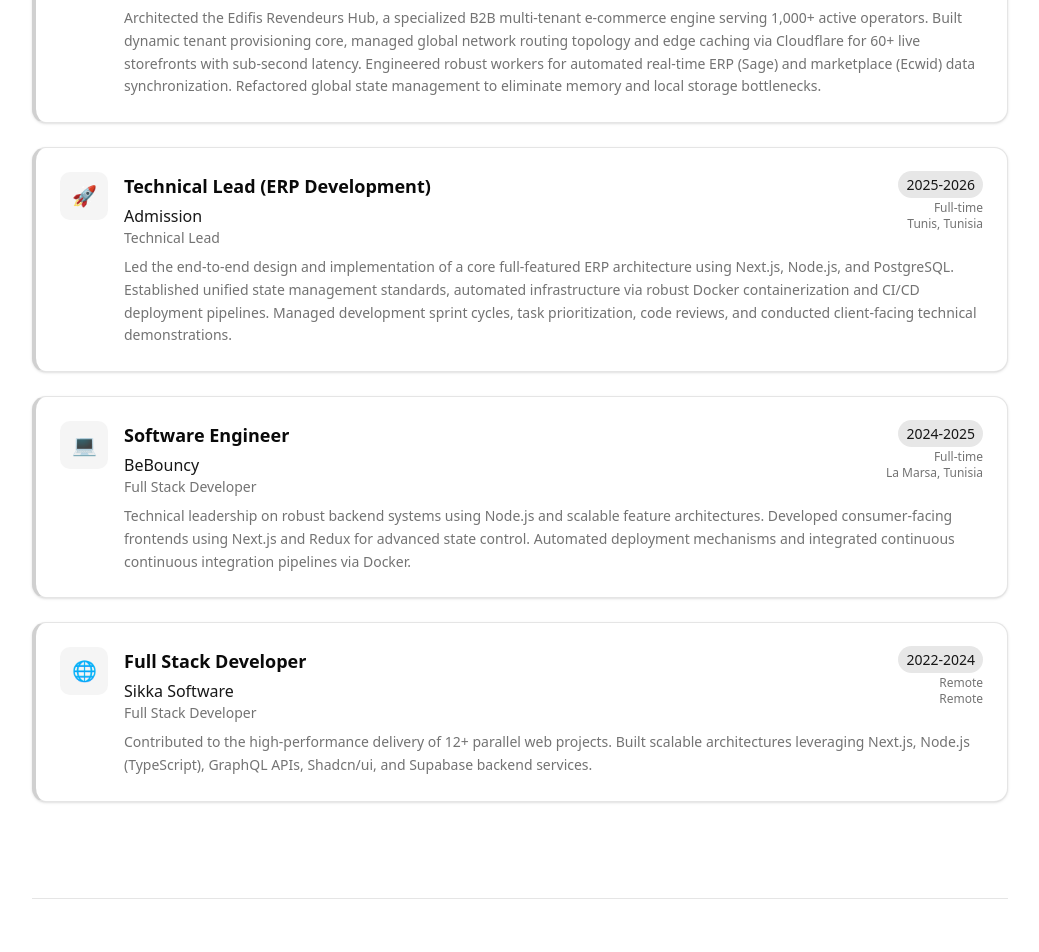
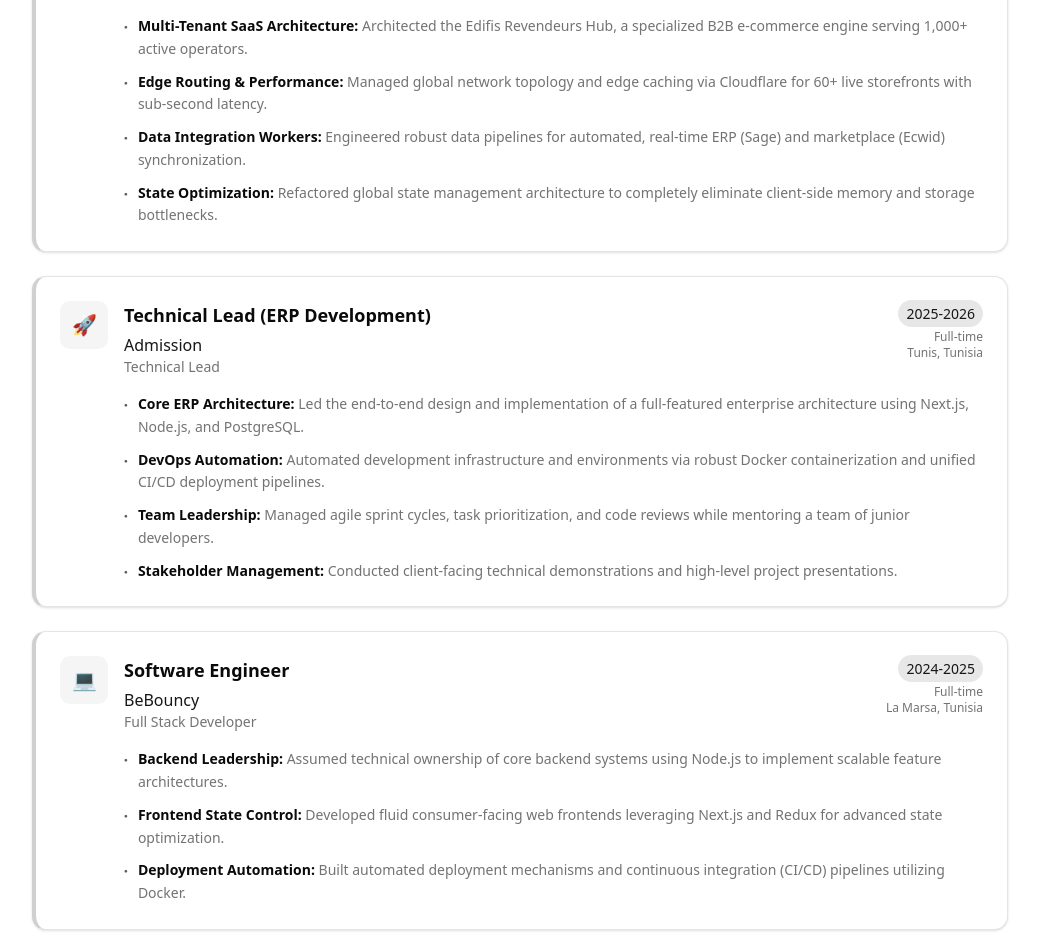
Before and after one commit to Mansourkira/Portfolio, a Next.js app: page / in a window 1280 px wide. Shown: the part 2520-3472 px from the top of the page, without its empty margins (120-1159 px from the left). Built offline with nearby package versions, Linux system fonts and the light colour scheme.

Commit message:
chore: minor changes

```diff
--- a/components/experience-item.tsx
+++ b/components/experience-item.tsx
@@ -1,6 +1,11 @@
 "use client"
 
 import { Card, CardContent } from "@/components/ui/card"
+
+interface ExperienceHighlight {
+    label: string
+    text: string
+}
 
 interface ExperienceItemProps {
     year: string
@@ -10,7 +15,7 @@
     type: string
     location: string
     logo: string
-    description: string
+    description: ExperienceHighlight[]
 }
 
 export function ExperienceItem({
@@ -45,7 +50,17 @@
                                 <p className="text-xs text-muted-foreground">{location}</p>
                             </div>
                         </div>
-                        <p className="text-sm text-muted-foreground leading-relaxed">{description}</p>
+                        <ul className="mt-4 space-y-2.5 list-none">
+                            {description.map((item, index) => (
+                                <li key={index} className="flex gap-2.5 text-sm leading-relaxed">
+                                    <span className="text-primary/70 mt-[0.45rem] shrink-0 text-[0.4rem]">●</span>
+                                    <span className="text-muted-foreground">
+                                        <strong className="font-semibold text-foreground">{item.label}:</strong>{" "}
+                                        {item.text}
+                                    </span>
+                                </li>
+                            ))}
+                        </ul>
                     </div>
                 </div>
             </CardContent>
--- a/lib/messages.json
+++ b/lib/messages.json
@@ -23,7 +23,24 @@
                     "type": "Part-time",
                     "location": "Tunis, Tunisia / Remote",
                     "logo": "🏗️",
-                    "description": "Architected the Edifis Revendeurs Hub, a specialized B2B multi-tenant e-commerce engine serving 1,000+ active operators. Built dynamic tenant provisioning core, managed global network routing topology and edge caching via Cloudflare for 60+ live storefronts with sub-second latency. Engineered robust workers for automated real-time ERP (Sage) and marketplace (Ecwid) data synchronization. Refactored global state management to eliminate memory and local storage bottlenecks."
+                    "description": [
+                        {
+                            "label": "Multi-Tenant SaaS Architecture",
+                            "text": "Architected the Edifis Revendeurs Hub, a specialized B2B e-commerce engine serving 1,000+ active operators."
+                        },
+                        {
+                            "label": "Edge Routing & Performance",
+                            "text": "Managed global network topology and edge caching via Cloudflare for 60+ live storefronts with sub-second latency."
+                        },
+                        {
+                            "label": "Data Integration Workers",
+                            "text": "Engineered robust data pipelines for automated, real-time ERP (Sage) and marketplace (Ecwid) synchronization."
+                        },
+                        {
+                            "label": "State Optimization",
+                            "text": "Refactored global state management architecture to completely eliminate client-side memory and storage bottlenecks."
+                        }
+                    ]
                 },
                 {
                     "year": "2025-2026",
@@ -33,7 +50,24 @@
                     "type": "Full-time",
                     "location": "Tunis, Tunisia",
                     "logo": "🚀",
-                    "description": "Led the end-to-end design and implementation of a core full-featured ERP architecture using Next.js, Node.js, and PostgreSQL. Established unified state management standards, automated infrastructure via robust Docker containerization and CI/CD deployment pipelines. Managed development sprint cycles, task prioritization, code reviews, and conducted client-facing technical demonstrations."
+                    "description": [
+                        {
+                            "label": "Core ERP Architecture",
+                            "text": "Led the end-to-end design and implementation of a full-featured enterprise architecture using Next.js, Node.js, and PostgreSQL."
+                        },
+                        {
+                            "label": "DevOps Automation",
+                            "text": "Automated development infrastructure and environments via robust Docker containerization and unified CI/CD deployment pipelines."
+                        },
+                        {
+                            "label": "Team Leadership",
+                            "text": "Managed agile sprint cycles, task prioritization, and code reviews while mentoring a team of junior developers."
+                        },
+                        {
+                            "label": "Stakeholder Management",
+                            "text": "Conducted client-facing technical demonstrations and high-level project presentations."
+                        }
+                    ]
                 },
                 {
                     "year": "2024-2025",
@@ -43,7 +77,20 @@
                     "type": "Full-time",
                     "location": "La Marsa, Tunisia",
                     "logo": "💻",
-                    "description": "Technical leadership on robust backend systems using Node.js and scalable feature architectures. Developed consumer-facing frontends using Next.js and Redux for advanced state control. Automated deployment mechanisms and integrated continuous continuous integration pipelines via Docker."
+                    "description": [
+                        {
+                            "label": "Backend Leadership",
+                            "text": "Assumed technical ownership of core backend systems using Node.js to implement scalable feature architectures."
+                        },
+                        {
+                            "label": "Frontend State Control",
+                            "text": "Developed fluid consumer-facing web frontends leveraging Next.js and Redux for advanced state optimization."
+                        },
+                        {
+                            "label": "Deployment Automation",
+                            "text": "Built automated deployment mechanisms and continuous integration (CI/CD) pipelines utilizing Docker."
+                        }
+                    ]
                 },
                 {
                     "year": "2022-2024",
@@ -53,7 +100,20 @@
                     "type": "Remote",
                     "location": "Remote",
                     "logo": "🌐",
-                    "description": "Contributed to the high-performance delivery of 12+ parallel web projects. Built scalable architectures leveraging Next.js, Node.js (TypeScript), GraphQL APIs, Shadcn/ui, and Supabase backend services."
+                    "description": [
+                        {
+                            "label": "Ecosystem Delivery",
+                            "text": "Contributed to the high-performance engineering and successful delivery of 12+ parallel web applications."
+                        },
+                        {
+                            "label": "Scalable Architectures",
+                            "text": "Built and deployed decoupled feature layers using Next.js, Node.js (TypeScript), and GraphQL APIs."
+                        },
+                        {
+                            "label": "Modern Stack Integration",
+                            "text": "Leveraged modern component libraries (Shadcn/ui) and cloud backend-as-a-service layers (Supabase)."
+                        }
+                    ]
                 }
             ]
         },
@@ -226,34 +286,104 @@
             "title": "Expérience Professionnelle",
             "items": [
                 {
-                    "year": "2025 - Présent",
-                    "name": "Consultant Externe & Technical Lead Full-Stack",
-                    "company": "L'Univers Informatique / Admission",
-                    "role": "Technical Lead",
-                    "type": "Temps plein / Freelance",
+                    "year": "2026 - Présent",
+                    "name": "Ingénieur Logiciel & Architecte Infrastructure",
+                    "company": "Edifis Group",
+                    "role": "Ingénieur Full Stack & DevOps",
+                    "type": "Temps partiel",
+                    "location": "Tunis, Tunisie / Télétravail",
+                    "logo": "🏗️",
+                    "description": [
+                        {
+                            "label": "Architecture SaaS Multi-Tenant",
+                            "text": "Conception de l'Edifis Revendeurs Hub, moteur e-commerce B2B spécialisé desservant plus de 1 000 opérateurs actifs."
+                        },
+                        {
+                            "label": "Edge Routing & Performance",
+                            "text": "Gestion de la topologie réseau globale et du cache edge via Cloudflare pour plus de 60 vitrines en ligne avec une latence inférieure à la seconde."
+                        },
+                        {
+                            "label": "Workers d'Intégration de Données",
+                            "text": "Conception de pipelines de données robustes pour la synchronisation automatisée en temps réel ERP (Sage) et marketplace (Ecwid)."
+                        },
+                        {
+                            "label": "Optimisation d'État",
+                            "text": "Refactorisation de l'architecture de gestion d'état global pour éliminer complètement les goulots d'étranglement mémoire et stockage côté client."
+                        }
+                    ]
+                },
+                {
+                    "year": "2025 - 2026",
+                    "name": "Lead Technique (Développement ERP)",
+                    "company": "Admission",
+                    "role": "Lead Technique",
+                    "type": "Temps plein",
                     "location": "Tunis, Tunisie",
                     "logo": "🚀",
-                    "description": "Architecte et Tech Lead de l'écosystème applicatif global. Conception d'architectures ERP et SaaS multi-tenant à forte charge. Migration d'infrastructures vers des machines haute performance, configuration de serveurs dédiés et sécurisation réseau (Cloudflare). Encadrement d'une équipe de développement, revues de code, gestion des pipelines CI/CD complexes et interface technique directe avec la direction."
+                    "description": [
+                        {
+                            "label": "Architecture ERP Centrale",
+                            "text": "Pilotage de la conception et implémentation de bout en bout d'une architecture entreprise complète avec Next.js, Node.js et PostgreSQL."
+                        },
+                        {
+                            "label": "Automatisation DevOps",
+                            "text": "Automatisation de l'infrastructure et des environnements de développement via une containerisation Docker robuste et des pipelines CI/CD unifiés."
+                        },
+                        {
+                            "label": "Leadership d'Équipe",
+                            "text": "Gestion des cycles de sprint agile, priorisation des tâches et revues de code tout en encadrant une équipe de développeurs juniors."
+                        },
+                        {
+                            "label": "Gestion des Parties Prenantes",
+                            "text": "Réalisation de démonstrations techniques client et de présentations projet de haut niveau."
+                        }
+                    ]
                 },
                 {
                     "year": "2024 - 2025",
-                    "name": "Développeur Full Stack",
+                    "name": "Ingénieur Logiciel",
                     "company": "BeBouncy",
                     "role": "Développeur Full Stack",
                     "type": "Temps plein",
                     "location": "La Marsa, Tunisie",
                     "logo": "💻",
-                    "description": "Leadership technique sur le backend (Node.js) et implémentation de fonctionnalités métiers critiques. Développement d'interfaces frontend haut de gamme avec Next.js et gestion d'état complexe (Redux/Zustand). Industrialisation des déploiements via Docker et automatisation des processus CI/CD pour des applications à fort trafic."
+                    "description": [
+                        {
+                            "label": "Leadership Backend",
+                            "text": "Prise en charge technique des systèmes backend principaux en Node.js pour implémenter des architectures de fonctionnalités évolutives."
+                        },
+                        {
+                            "label": "Contrôle d'État Frontend",
+                            "text": "Développement de frontends web fluides avec Next.js et Redux pour une optimisation avancée de l'état."
+                        },
+                        {
+                            "label": "Automatisation du Déploiement",
+                            "text": "Mise en place de mécanismes de déploiement automatisés et de pipelines d'intégration continue (CI/CD) avec Docker."
+                        }
+                    ]
                 },
                 {
-                    "year": "2022 - 2025",
+                    "year": "2022 - 2024",
                     "name": "Développeur Full Stack",
                     "company": "Sikka Software",
                     "role": "Développeur Full Stack",
                     "type": "Télétravail",
-                    "location": "Tunis, Tunisie",
+                    "location": "Télétravail",
                     "logo": "🌐",
-                    "description": "Développement et livraison réussie de 12+ applications web complexes. Spécialisation dans les architectures découplées et scalables. Conception d'APIs performantes et de schémas de bases de données relationnelles optimisés pour des applications métiers et plateformes grand public."
+                    "description": [
+                        {
+                            "label": "Livraison d'Écosystème",
+                            "text": "Contribution à l'ingénierie haute performance et à la livraison réussie de plus de 12 applications web en parallèle."
+                        },
+                        {
+                            "label": "Architectures Évolutives",
+                            "text": "Construction et déploiement de couches fonctionnelles découplées avec Next.js, Node.js (TypeScript) et APIs GraphQL."
+                        },
+                        {
+                            "label": "Intégration Stack Moderne",
+                            "text": "Utilisation de bibliothèques de composants modernes (Shadcn/ui) et de backends cloud-as-a-service (Supabase)."
+                        }
+                    ]
                 }
             ]
         },
```
